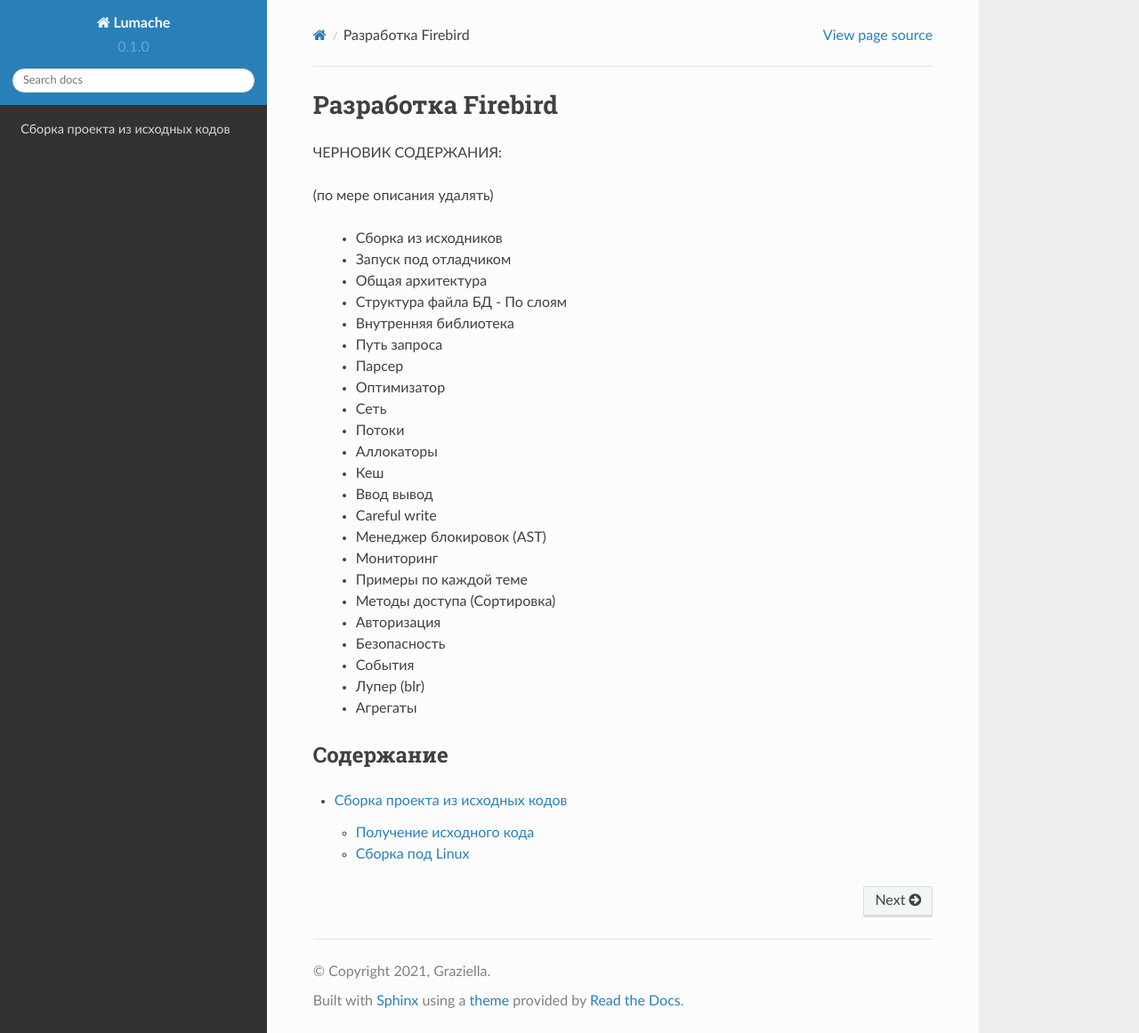
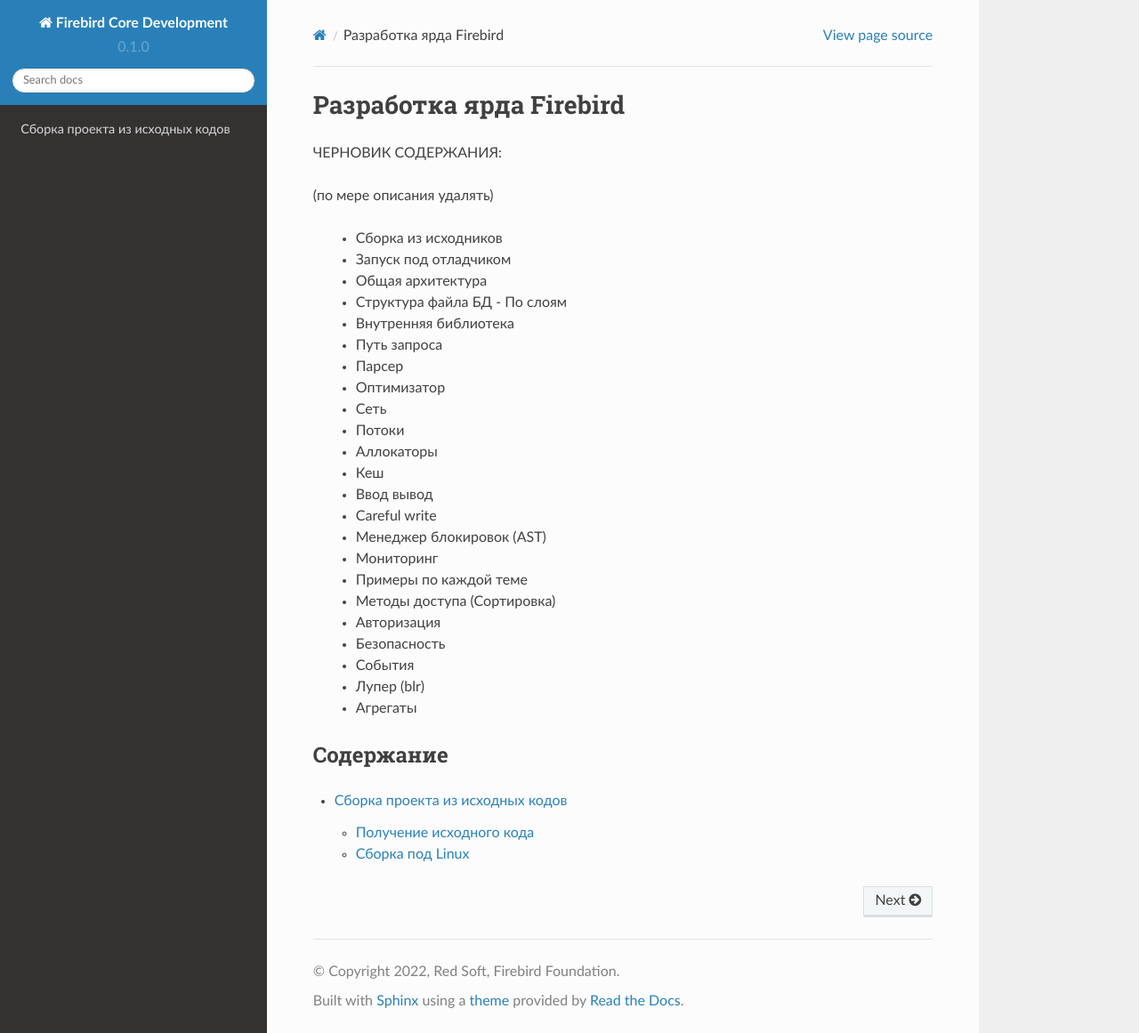
Before and after one commit to romansimakov/firebird_development_ru, a Sphinx documentation site: the page built from docs/source/index.rst, in a window 1280 px wide and 1161 px high. Shown: the whole window at 89% size. Built offline with Sphinx 7.4.7 and the Read the Docs theme 2.0.0, drawn with Linux system fonts in a browser that asks for light colours.

Commit message:
Adjust project properties and add license

```diff
--- a/docs/source/conf.py
+++ b/docs/source/conf.py
@@ -2,9 +2,9 @@
 
 # -- Project information
 
-project = 'Lumache'
-copyright = '2021, Graziella'
-author = 'Graziella'
+project = 'Firebird Core Development'
+copyright = '2022, Red Soft, Firebird Foundation'
+author = 'Red Soft, Firebird Foundation'
 
 release = '0.1'
 version = '0.1.0'
--- a/docs/source/index.rst
+++ b/docs/source/index.rst
@@ -1,5 +1,5 @@
-Разработка Firebird
-===================
+Разработка ярда Firebird
+========================
 
 ЧЕРНОВИК СОДЕРЖАНИЯ:
 
```
Also changed, not shown: README.rst (+8 -6 lines), LICENSE.rst (added).
